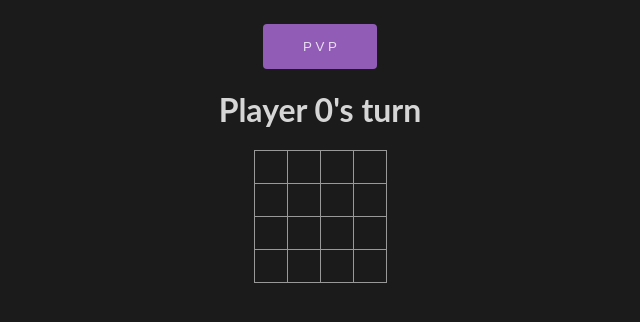
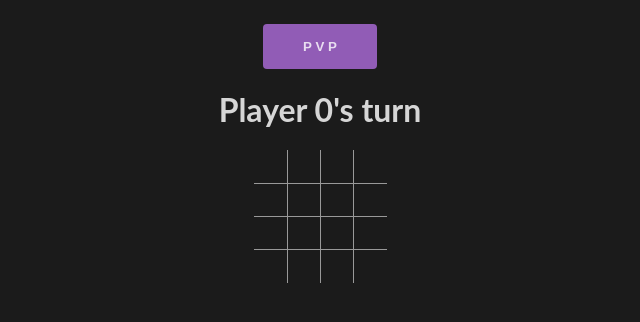
Before and after one commit to FreddyFozzyFilms/tic-tac-toe, a React (Create React App) app: page / in a window 1280 px wide. Shown: the top 322 px of the page, without its empty margins (320-960 px from the left). Built offline with nearby package versions, Linux system fonts and the light colour scheme.

Commit message:
got rid of fringe edges of the board

```diff
--- a/App.tsx
+++ b/App.tsx
@@ -183,8 +183,8 @@ function AivAi(props: AivAiProps) {
       ) : (
         <h1>
           {isWin(gameState)
-            ? `Player ${(gameState.turn + 1) % 2} YOU WIN!`
-            : `Player ${gameState.turn}'s turn`}
+            ? `Ai ${(gameState.turn + 1) % 2} WINS!`
+            : `Ai ${gameState.turn}'s turn`}
         </h1>
       )}
       <Board mat={gameState.board} onChange={() => {}} />
--- a/components/Board.tsx
+++ b/components/Board.tsx
@@ -19,7 +19,9 @@ export default function Board(props: BoardProps) {
           {row.map((elem, eindex) => (
             <button
               key={eindex}
-              className="square"
+              className={`square ${rindex == 0 && 'no-top'} ${
+                eindex == 0 && 'no-left'
+              } no-bottom no-right`}
               onClick={() => onChange(rindex, eindex)}
             >
               {repr(elem)}
--- a/style.css
+++ b/style.css
@@ -29,6 +29,18 @@ body {
   -webkit-user-select: none;
   -ms-user-select: none;
 }
+.no-top {
+  border-top: none;
+}
+.no-bottom {
+  border-bottom: none;
+}
+.no-right {
+  border-right: none;
+}
+.no-left {
+  border-left: none;
+}
 
 .board-row:after {
   clear: both;
@@ -42,7 +54,7 @@ body {
   background: rgb(145, 92, 182);
   padding: 15px 40px;
   border-radius: 4px;
-  font-weight: normal;
+  font-weight: bolder;
   text-transform: uppercase;
   transition: all 0.2s ease-in-out;
 
```
